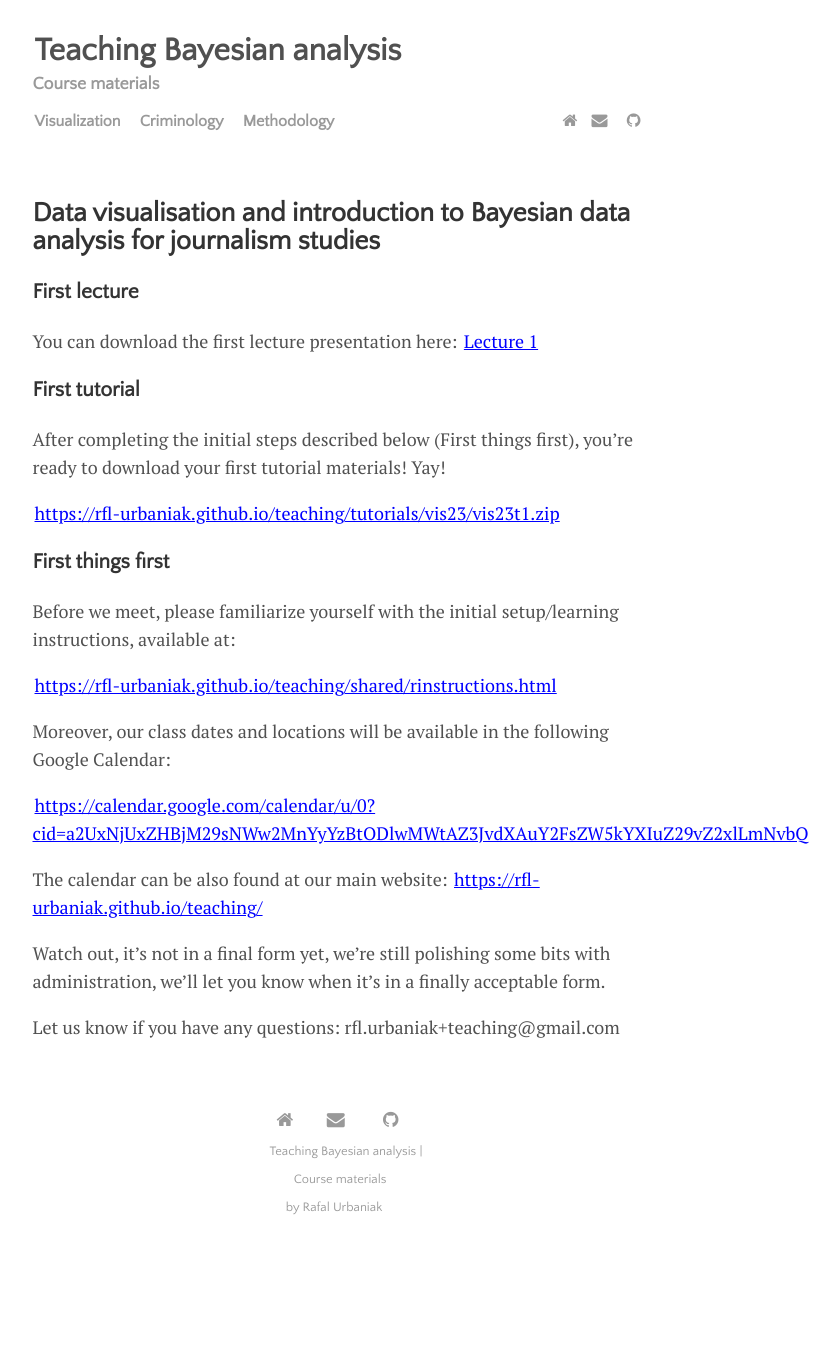
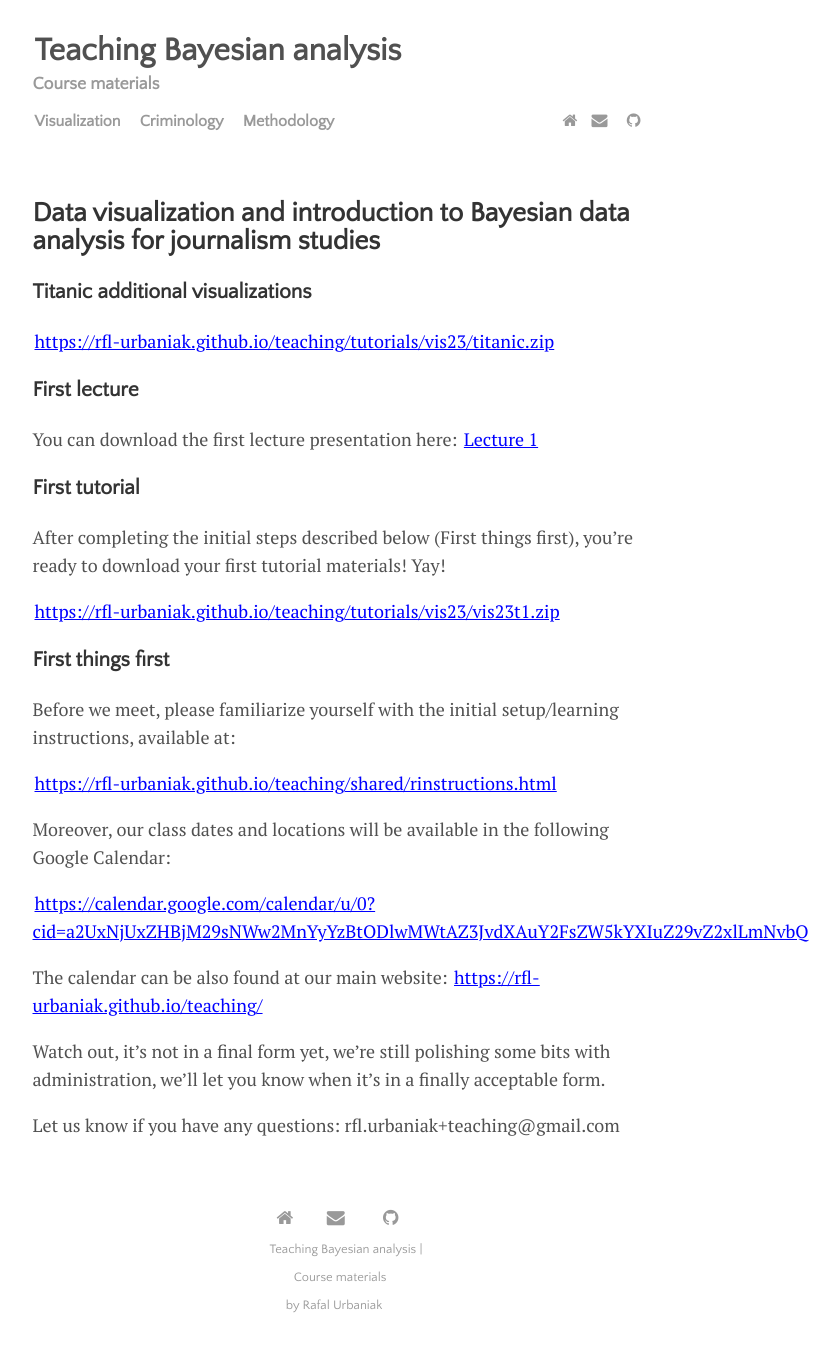
Before and after one commit to rfl-urbaniak/teaching, a Jekyll site: the page built from menu/visualization.md, in a window 1280 px wide. Shown: the whole page, without its empty margins (300-1140 px from the left). Built offline with Jekyll 4.4.1, drawn with Linux system fonts in a browser that asks for light colours; before the commit the page ends 1253 px from its top, so only the background shows below that.

Commit message:
new ch01, freefall and titanic

```diff
--- a/menu/visualization.md
+++ b/menu/visualization.md
@@ -10,7 +10,11 @@ a {
 }
 </style>
 
-## Data visualisation and introduction to Bayesian data analysis for journalism studies
+## Data visualization and introduction to Bayesian data analysis for journalism studies
+
+### Titanic additional visualizations
+
+[https://rfl-urbaniak.github.io/teaching/tutorials/vis23/titanic.zip](titanic data visualization)
 
 ### First lecture
 
```
Also changed, not shown: 11 other files.
